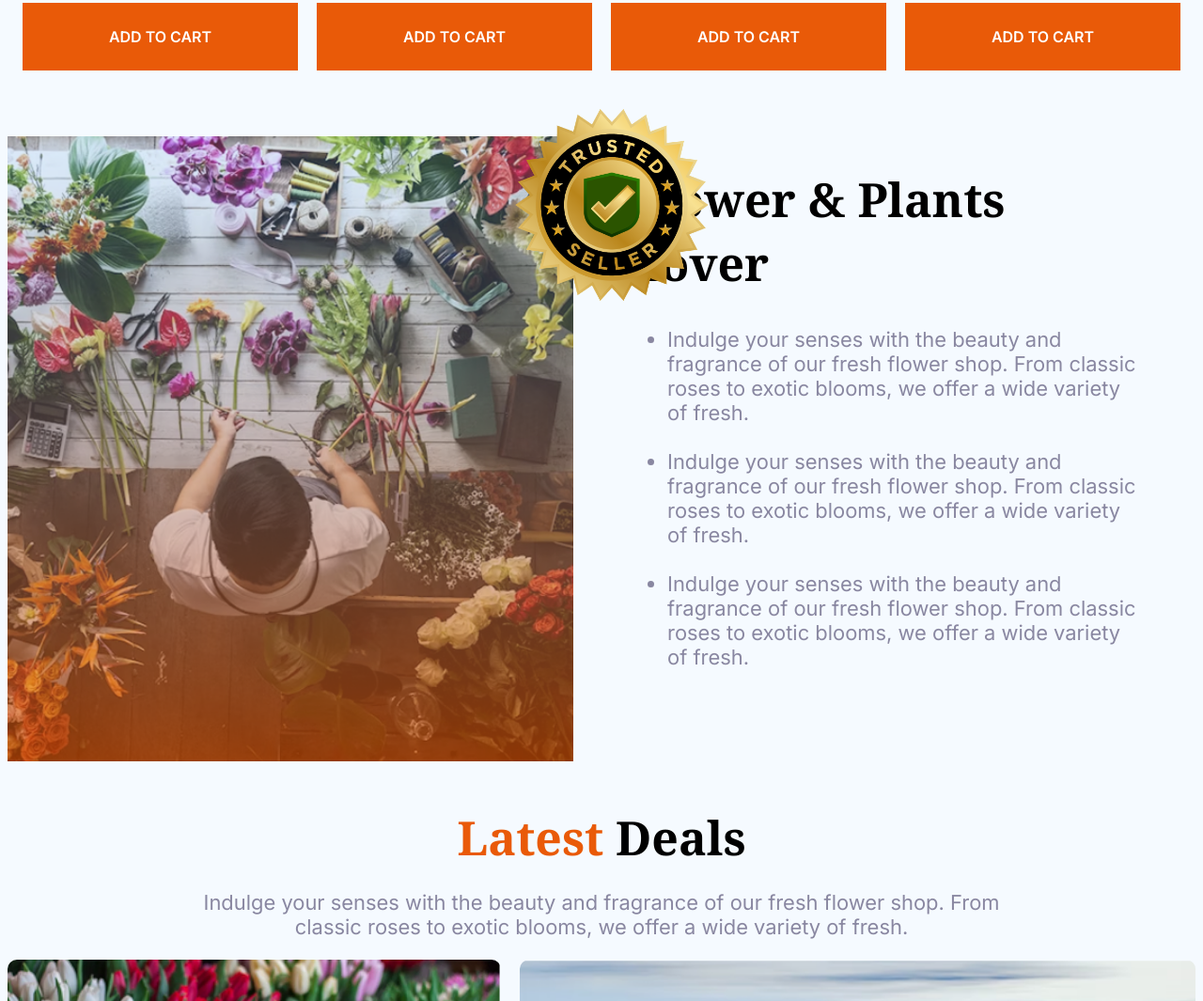
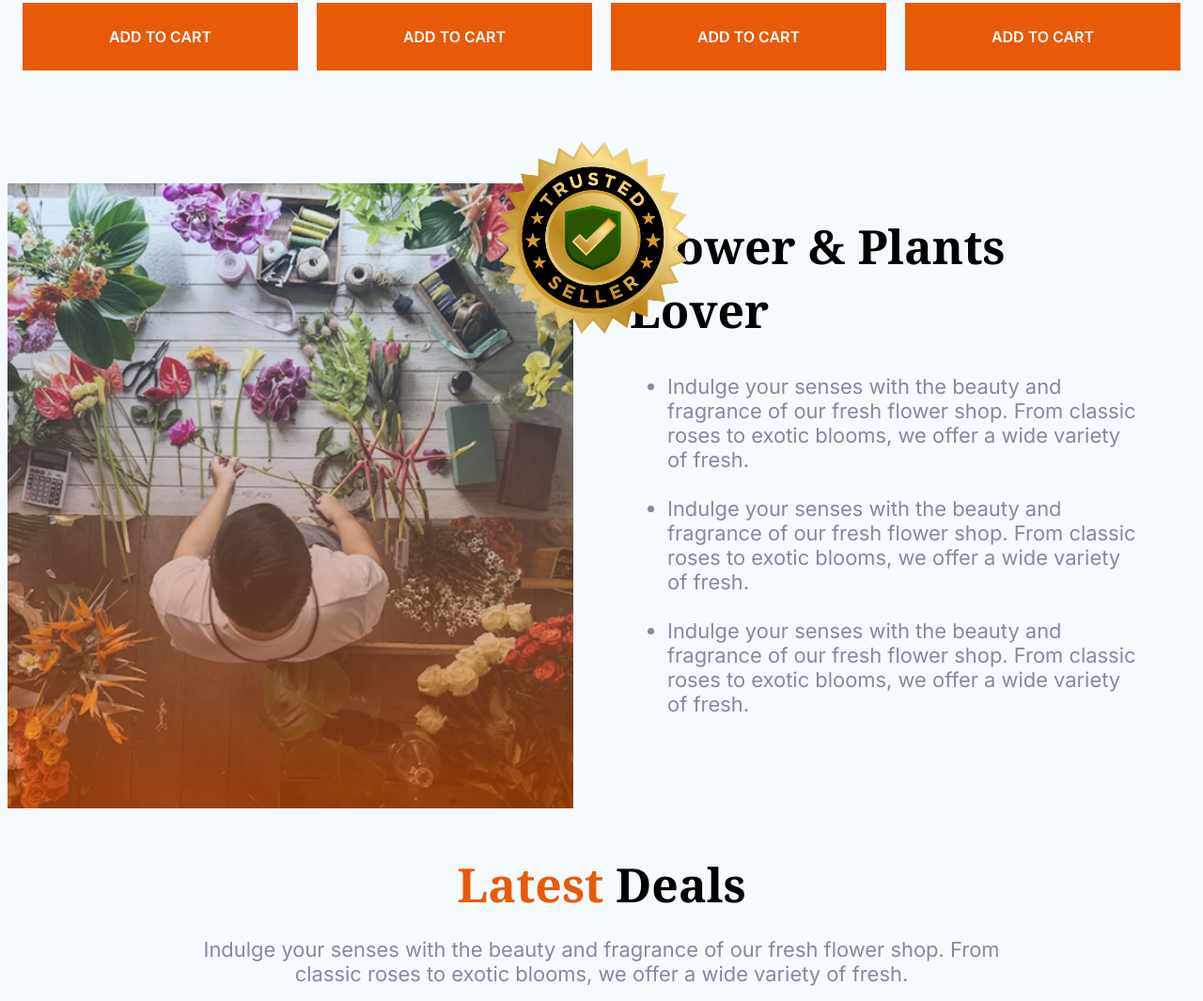
Before and after one commit to haminahannanarpita/assignment-2, a plain HTML site: page index.html in a window 1280 px wide. Shown: the part 1659-2724 px from the top of the page at 94% size. Drawn offline with Linux system fonts and the light colour scheme.

Commit message:
badge position update

```diff
--- a/styles.css
+++ b/styles.css
@@ -135,13 +135,13 @@
  display: flex;
  justify-content: center;
  gap: 60px;
- margin-top: 70px;
+ margin-top: 120px;
  position: relative;
 }
 .badge-img{
     position: absolute;
-    top:-70px;
-    left: 500px;
+    top:-85px;
+    left: 480px;
     z-index: 1;
 }
 .lover-heading{
```
